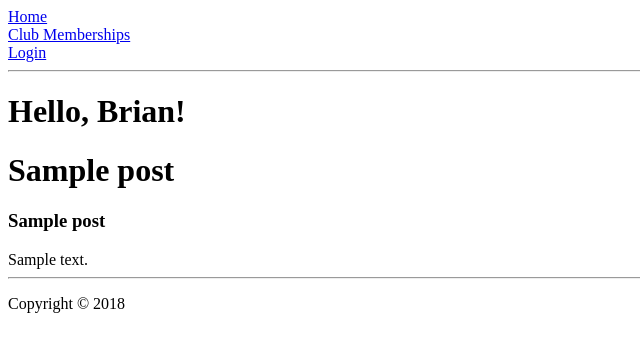
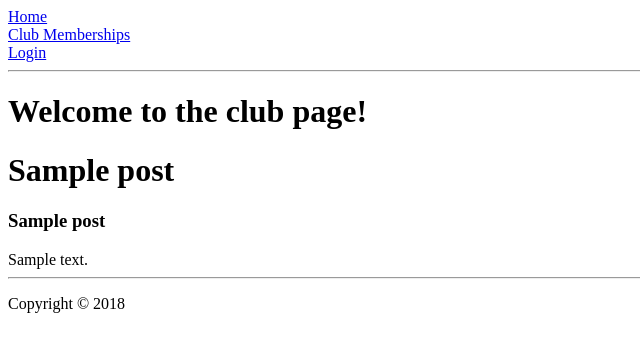
Before and after one commit to bstanton773/QuarterProject, a Flask app: page / in a window 1280 px wide. Shown: the top 352 px of the page, without its empty margins (0-640 px from the left). Run offline with Flask 2, Linux system fonts and the light colour scheme; tables that the repository leaves empty hold one stand-in row (values such as "Sample post").

Commit message:
Welcome username upon login

```diff
--- a/app/routes.py
+++ b/app/routes.py
@@ -8,9 +8,9 @@ from app.models import Post, User, Plans
 @app.route('/')
 @app.route('/index')
 def index():
-    user = {'username': 'Brian'}
+    user = current_user
     posts = Post.query.all()
-    return render_template('index.html', user=user, posts = posts, title='A title')
+    return render_template('index.html', user=user, posts = posts, title='Stanton Club')
 
 @app.route('/club')
 def club():
@@ -25,7 +25,6 @@ def login():
     if form.validate_on_submit():  # post and submit validate
         # get the user from data base use code
         user = User.query.filter_by(username=form.username.data).first()
-        flash('Hello, {}!'.format(form.username.data))
 
         if user is None or not user.check_password(form.password.data):
             flash('Invalid username or password')
--- a/app/templates/index.html
+++ b/app/templates/index.html
@@ -1,7 +1,12 @@
 {% extends 'base.html' %}
 
 {% block content %}
-        <h1>Hello, {{user.username}}!</h1>
+        {% if current_user.is_anonymous %}
+        <h1>Welcome to the club page!</h1>
+        {% else %}
+        <h1>Welcome back, {{user.username}}</h1>
+        {% endif %}
+
         {% for post in posts %}
         <div>
             <h1>{{post.title}}</h1>
```
